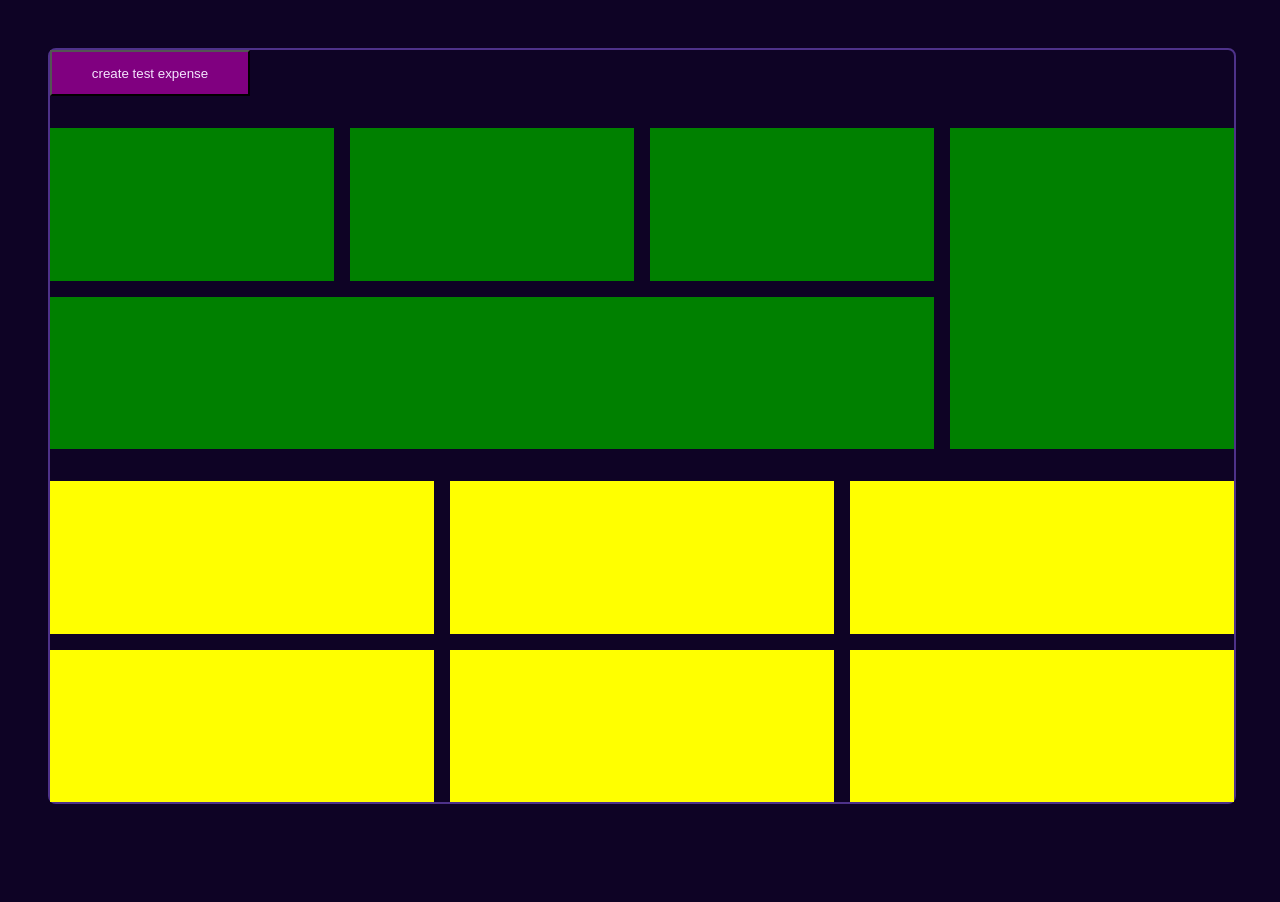
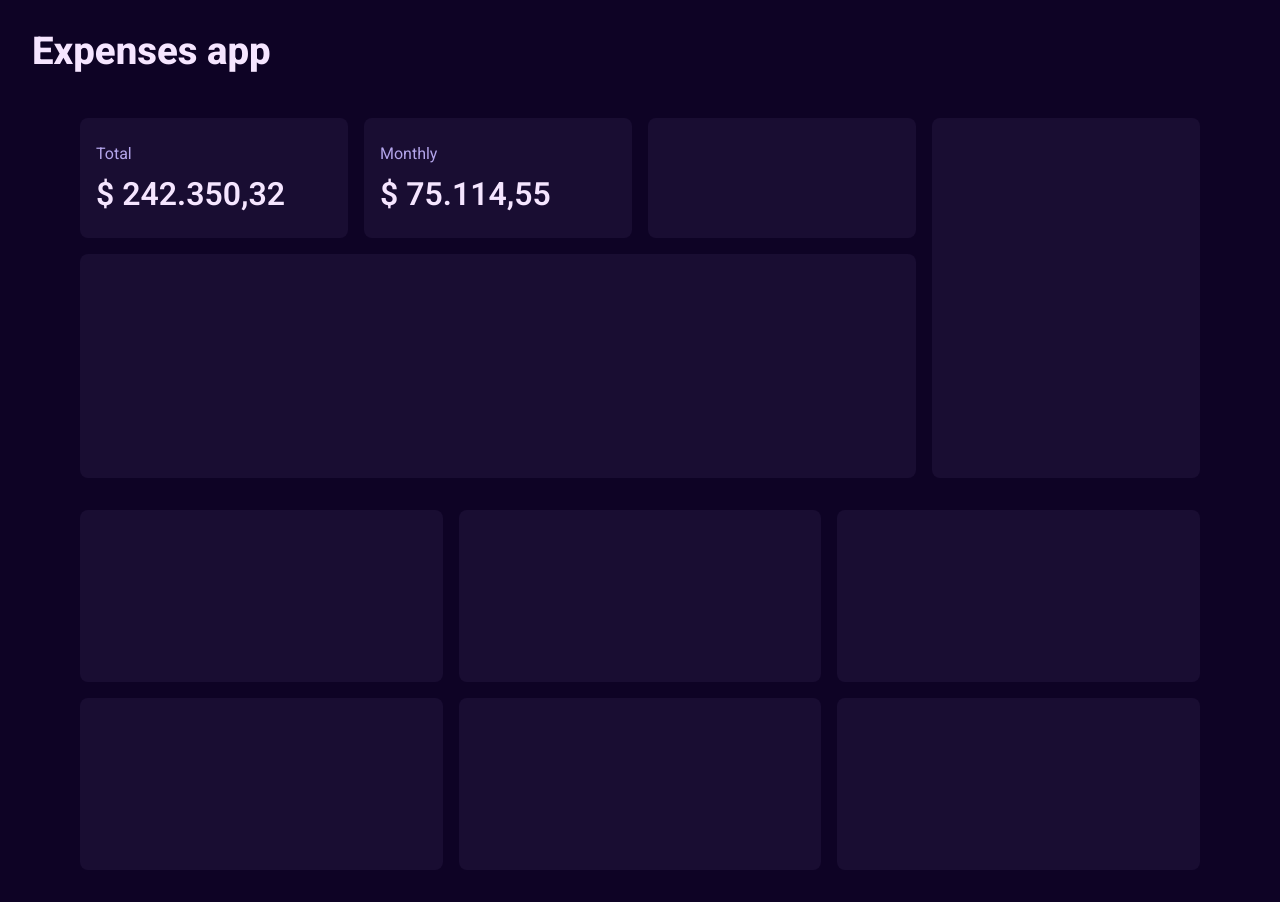
Before and after one commit to Andres191200/expenses-app, a Next.js app: page / in a window 1280 px wide. Before the commit the page ends 804 px from the top, so only its background shows below. Built offline with nearby package versions, Linux system fonts and the light colour scheme.

Commit message:
created expensecard compound component, grid refactored, folder structure nested feature based for components only

```diff
--- a/src/app/globals.scss
+++ b/src/app/globals.scss
@@ -56,6 +56,7 @@ h1,h2,h3,h4,h5,h6,a,p,button {
 body {
     background-color: var(--bg);
 	line-height: 1;
+    padding:var(--spacing-md);
 }
 ol, ul {
 	list-style: none;
@@ -72,3 +73,13 @@ table {
 	border-collapse: collapse;
 	border-spacing: 0;
 }
+
+h1{
+    font-weight: 800;
+    font-size: clamp(20px, 3vw, 48px)
+}
+
+h3{
+    font-weight: 600;
+    font-size: clamp(18px, 4vw, 32px) !important;
+}
--- a/src/app/layout.tsx
+++ b/src/app/layout.tsx
@@ -1,5 +1,10 @@
 import type { Metadata } from "next";
+import { Roboto } from 'next/font/google';
 import "./globals.scss";
+
+const geist = Roboto({
+  subsets: ['latin'],
+})
 
 export const metadata: Metadata = {
   title: "Expenses app",
@@ -12,8 +17,9 @@ export default function RootLayout({
   children: React.ReactNode;
 }>) {
   return (
-    <html lang="en">
+    <html lang="en" className={geist.className}>
       <body>
+        <h1>Expenses app</h1>
         {children}
       </body>
     </html>
--- a/src/app/page.tsx
+++ b/src/app/page.tsx
@@ -1,30 +1,15 @@
-"use client";
-import { createTestExpense } from "@/actions/actions";
 import styles from "@/app/styles.module.scss";
+import ExpensesGrid from "@/components/expenses/expenses-grid/ExpensesGrid";
+import HeaderGrid from "@/components/expenses/header-grid/HeaderGrid";
 
 export default function Home() {
 
   return (
     <div className={styles.homePage}>
-      <div className={styles.mainGridLayout}>
-        <button onClick={createTestExpense} style={{height: '100px', width: '200px', backgroundColor: 'purple'}}>create test expense</button>
-        <div className={styles.headerGrid}>
-          <div className={styles.mainExpensesCost} />
-          <div className={styles.monthlyExpensesCost} />
-          <div className={styles.topExpensesCategories} />
-          <div className={styles.timeLineExpensesTracker} />
-          <div className={styles.highestExpenseCost} />
-        </div>
-
-        <div className={styles.expensesGrid}>
-          <div className={styles.expenseCard} />
-          <div className={styles.expenseCard} />
-          <div className={styles.expenseCard} />
-          <div className={styles.expenseCard} />
-          <div className={styles.expenseCard} />
-          <div className={styles.expenseCard} />
-        </div>
-      </div>
+      <section className={styles.mainGridLayout}>
+        <HeaderGrid />
+        <ExpensesGrid />
+      </section>
     </div>
   );
 }
--- a/src/app/styles.module.scss
+++ b/src/app/styles.module.scss
@@ -2,7 +2,6 @@
   padding: var(--spacing-lg) var(--spacing-lg) 0 var(--spacing-lg);
   box-sizing: border-box;
   height: 100vh;
-  // width: 100vw;
 }
 
 .mainGridLayout {
@@ -11,46 +10,5 @@
   gap:var(--spacing-md);
   height: 100%;
   width: 100%;
-  border: 2px solid var(--border);
   border-radius: var(--border-radius-sm);
 }
-
-.headerGrid, .expensesGrid{
-  height: 100%;
-}
-
-.headerGrid {
-  display: grid;
-  grid-template-areas: "mainExpensesCost monthlyExpensesCost highestExpenseCost topExpensesCategories"
-                      "timeLineExpensesTracker timeLineExpensesTracker timeLineExpensesTracker topExpensesCategories";
-  gap: var(--spacing-sm);
-  & > div {
-    background-color: green;
-  }
-
-  .mainExpensesCost{
-    grid-area: mainExpensesCost;
-  }
-  .monthlyExpensesCost{
-    grid-area: monthlyExpensesCost;
-  }
-  .topExpensesCategories{
-    grid-area: topExpensesCategories;
-  }
-  .timeLineExpensesTracker{
-    grid-area: timeLineExpensesTracker;
-  }
-  .highestExpenseCost{
-    grid-area: highestExpenseCost;
-  }
-}
-
-.expensesGrid{
-  display: grid;
-  gap:var(--spacing-sm);
-  grid-template-columns: repeat(auto-fill, minmax(300px, 1fr));
-
-  & > div{
-    background-color: yellow;
-  }
-}
--- /dev/null
+++ b/src/components/expenses/expense-card/ExpenseCard.tsx
@@ -0,0 +1,41 @@
+"use client";
+import React, { JSX } from "react";
+import styles from "./styles.module.scss";
+
+type TCard = {
+  children: JSX.Element | JSX.Element[];
+};
+
+export function Card({ children }: TCard) {
+  return <div className={styles.expenseCardComponent}>{children}</div>;
+}
+
+type TValue = {
+  value: string;
+};
+
+export function Value({ value }: TValue) {
+  return (
+    <div className={styles.expenseCardValue}>
+      <h3>{value}</h3>
+    </div>
+  );
+}
+
+type TLabel = {
+  label: string;
+};
+
+export function Label({ label }: TLabel) {
+  return (
+    <div className={styles.expenseCardLabel}>
+      <span>{label}</span>
+    </div>
+  );
+}
+
+export default {
+  Card,
+  Value,
+  Label,
+};
--- /dev/null
+++ b/src/components/expenses/expense-card/styles.module.scss
@@ -0,0 +1,17 @@
+.expenseCardComponent {
+  display: flex;
+  flex-direction: column;
+  height: 100%;
+  justify-content: center;
+  gap: var(--spacing-sm);
+  box-sizing: border-box;
+  padding: var(--spacing-sm);
+  color: var(--text);
+}
+
+.expenseCardLabel {
+  span {
+    color: var(--text-muted);
+    font-size: 16px;
+  }
+}
--- /dev/null
+++ b/src/components/expenses/expenses-grid/ExpensesGrid.tsx
@@ -0,0 +1,16 @@
+"use client";
+import React from "react";
+import styles from './styles.module.scss';
+
+export default function ExpensesGrid() {
+  return (
+    <div className={styles.expensesGridComponent}>
+      <div className={styles.expenseCard} />
+      <div className={styles.expenseCard} />
+      <div className={styles.expenseCard} />
+      <div className={styles.expenseCard} />
+      <div className={styles.expenseCard} />
+      <div className={styles.expenseCard} />
+    </div>
+  );
+}
--- /dev/null
+++ b/src/components/expenses/expenses-grid/styles.module.scss
@@ -0,0 +1,12 @@
+.expensesGridComponent {
+  height: 100%;
+  display: grid;
+  gap: var(--spacing-sm);
+  grid-template-columns: repeat(auto-fill, minmax(300px, 1fr));
+
+  & > div {
+    background-color: var(--bg-light);
+    border-radius: var(--border-radius-sm);
+
+  }
+}
--- /dev/null
+++ b/src/components/expenses/header-grid/HeaderGrid.tsx
@@ -0,0 +1,26 @@
+"use client";
+import React from "react";
+import styles from './styles.module.scss';
+import ExpenseCard from "../expense-card/ExpenseCard";
+
+export default function HeaderGrid() {
+  return (
+    <div className={styles.headerGridComponent}>
+      <div className={styles.mainExpensesCost}>
+        <ExpenseCard.Card>
+          <ExpenseCard.Label label="Total"/>
+          <ExpenseCard.Value value="$ 242.350,32"/>
+        </ExpenseCard.Card>
+      </div>
+      <div className={styles.monthlyExpensesCost}>
+                <ExpenseCard.Card>
+          <ExpenseCard.Label label="Monthly"/>
+          <ExpenseCard.Value value="$ 75.114,55"/>
+        </ExpenseCard.Card>
+      </div>
+      <div className={styles.topExpensesCategories} />
+      <div className={styles.timeLineExpensesTracker} />
+      <div className={styles.highestExpenseCost} />
+    </div>
+  );
+}
--- /dev/null
+++ b/src/components/expenses/header-grid/styles.module.scss
@@ -0,0 +1,30 @@
+.headerGridComponent {
+  height: 100%;
+  display: grid;
+  grid-template-areas:
+    "mainExpensesCost monthlyExpensesCost highestExpenseCost topExpensesCategories"
+    "timeLineExpensesTracker timeLineExpensesTracker timeLineExpensesTracker topExpensesCategories";
+  grid-template-rows: 120px 1fr;
+  grid-template-columns: repeat(4, 1fr);
+  gap: var(--spacing-sm);
+  & > div {
+    background-color: var(--bg-light);
+    border-radius: var(--border-radius-sm);
+  }
+
+  .mainExpensesCost {
+    grid-area: mainExpensesCost;
+  }
+  .monthlyExpensesCost {
+    grid-area: monthlyExpensesCost;
+  }
+  .topExpensesCategories {
+    grid-area: topExpensesCategories;
+  }
+  .timeLineExpensesTracker {
+    grid-area: timeLineExpensesTracker;
+  }
+  .highestExpenseCost {
+    grid-area: highestExpenseCost;
+  }
+}
```
Also changed, not shown: src/components/shared/modal/Modal.tsx (added).
